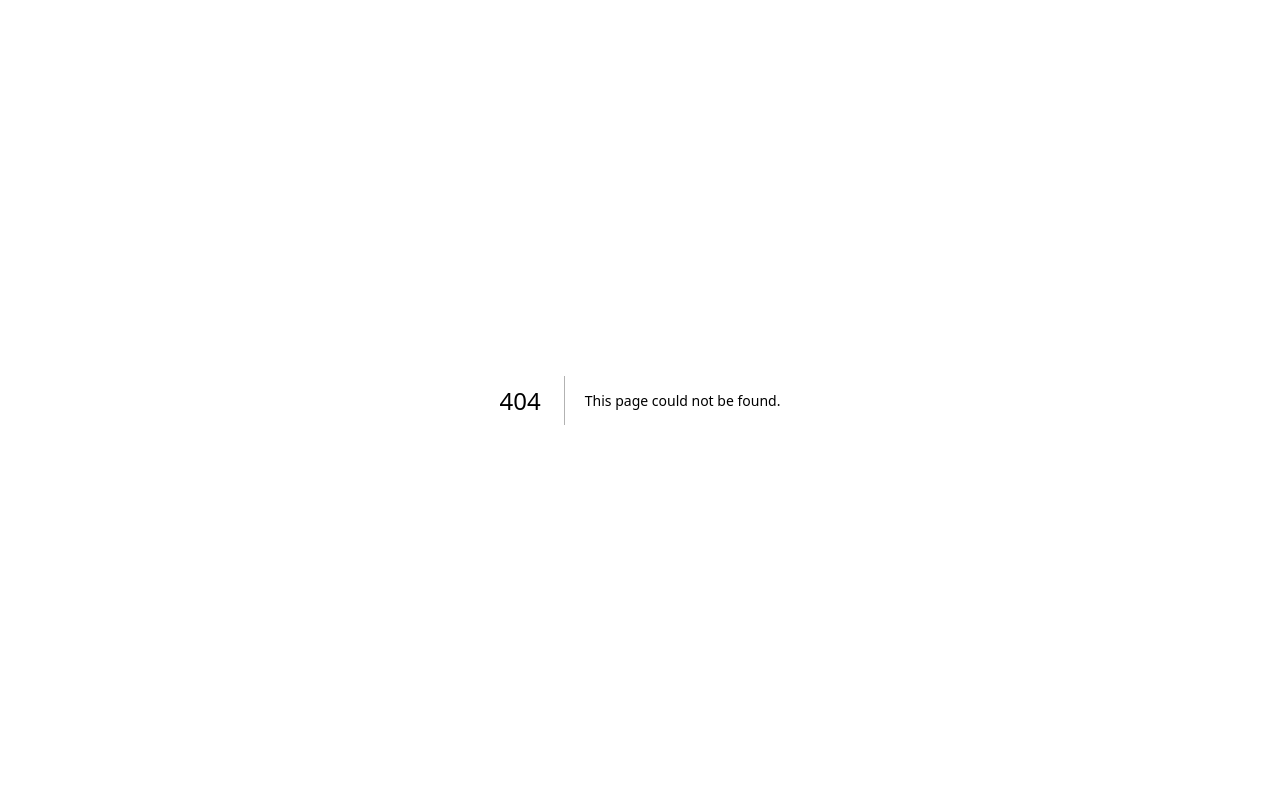
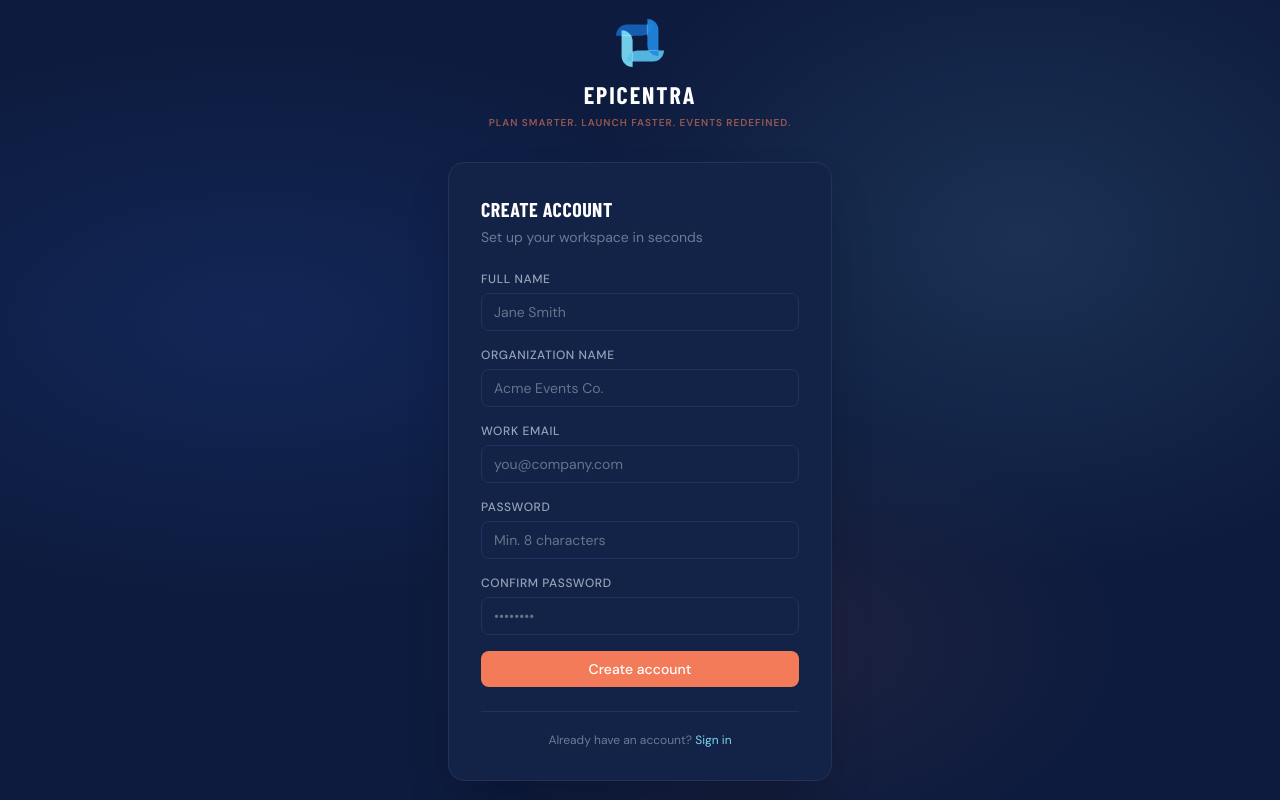
Before and after one commit to yvj6vnzvx4-lgtm/EpicenTra, a Next.js app: page /register in a window 1280 px wide. Before the commit this address had no page. Built offline with nearby package versions, Linux system fonts and the light colour scheme; a web font is replaced by a local one.

Commit message:
Add user regristration with org creation and auto sign-in

```diff
--- a/app/(auth)/login/page.tsx
+++ b/app/(auth)/login/page.tsx
@@ -3,6 +3,7 @@
 import { useState, useRef } from "react";
 import { signIn } from "next-auth/react";
 import { useRouter } from "next/navigation";
+import Link from "next/link";
 import { Input } from "@/components/ui/input";
 import { Button } from "@/components/ui/button";
 import { ChevronDown } from "lucide-react";
@@ -244,6 +245,16 @@ export default function LoginPage() {
             </Button>
           </form>
 
+          {/* Create account link */}
+          <div className="mt-4 text-center">
+            <p className="text-xs text-[#6B7A99]">
+              New here?{" "}
+              <Link href="/register" className="text-brand-cyan hover:text-white transition-colors">
+                Create an account
+              </Link>
+            </p>
+          </div>
+
           {/* Demo credentials */}
           <div className="mt-6 pt-5 border-t border-navy-700">
             <p className="text-xs text-[#6B7A99] mb-3 font-medium uppercase tracking-wider">
--- /dev/null
+++ b/app/(auth)/register/page.tsx
@@ -0,0 +1,181 @@
+"use client";
+
+import { useState } from "react";
+import { signIn } from "next-auth/react";
+import { useRouter } from "next/navigation";
+import Link from "next/link";
+import { Input } from "@/components/ui/input";
+import { Button } from "@/components/ui/button";
+
+const BrandMark = ({ className }: { className?: string }) => (
+  <svg viewBox="0 0 520 521" className={className} fill="none" xmlns="http://www.w3.org/2000/svg">
+    <path d="M0 181C0 114.726 53.7258 61 120 61H400V61C400 127.274 346.274 181 280 181H0V181Z" fill="#1565C0" fillOpacity="0.9"/>
+    <path d="M180 521C113.726 521 60 467.274 60 401L60 121C126.274 121 180 174.726 180 241V521Z" fill="#7CE1FB" fillOpacity="0.9"/>
+    <path d="M120 461C120 394.726 173.726 341 240 341H520C520 407.274 466.274 461 400 461H120Z" fill="#5BC5F2" fillOpacity="0.9"/>
+    <path d="M460 401C393.726 401 340 347.274 340 281V0C406.274 0 460 53.7258 460 120V401Z" fill="#2089E1" fillOpacity="0.9"/>
+    <rect x="335" y="61" width="5" height="120" fill="white" fillOpacity="0.6"/>
+    <rect x="180" y="341" width="5" height="120" fill="white" fillOpacity="0.6"/>
+    <rect x="60" y="186" width="5" height="120" transform="rotate(-90 60 186)" fill="white" fillOpacity="0.6"/>
+    <rect x="340" y="341" width="5" height="120" transform="rotate(-90 340 341)" fill="white" fillOpacity="0.6"/>
+  </svg>
+);
+
+export default function RegisterPage() {
+  const router = useRouter();
+  const [form, setForm] = useState({ name: "", email: "", password: "", confirmPassword: "", orgName: "" });
+  const [error, setError] = useState("");
+  const [loading, setLoading] = useState(false);
+
+  function set(field: string) {
+    return (e: React.ChangeEvent<HTMLInputElement>) =>
+      setForm((f) => ({ ...f, [field]: e.target.value }));
+  }
+
+  async function handleSubmit(e: React.FormEvent) {
+    e.preventDefault();
+    setError("");
+
+    if (form.password !== form.confirmPassword) {
+      setError("Passwords do not match.");
+      return;
+    }
+
+    setLoading(true);
+
+    try {
+      const res = await fetch("/api/auth/register", {
+        method: "POST",
+        headers: { "Content-Type": "application/json" },
+        body: JSON.stringify({
+          name: form.name,
+          email: form.email,
+          password: form.password,
+          orgName: form.orgName,
+        }),
+      });
+
+      const data = await res.json();
+
+      if (!res.ok) {
+        setError(data.error || "Registration failed. Please try again.");
+        setLoading(false);
+        return;
+      }
+
+      // Auto sign-in after successful registration
+      const result = await signIn("credentials", {
+        email: form.email,
+        password: form.password,
+        redirect: false,
+      });
+
+      if (result?.error) {
+        router.push("/login");
+      } else {
+        router.push("/dashboard");
+        router.refresh();
+      }
+    } catch {
+      setError("Registration failed. Please try again.");
+      setLoading(false);
+    }
+  }
+
+  return (
+    <div className="min-h-screen bg-navy-900 mesh-blue flex flex-col items-center justify-center p-4 overflow-hidden">
+
+      {/* Brand header */}
+      <div className="flex flex-col items-center mb-8 select-none">
+        <BrandMark className="w-12 h-12" />
+        <p className="font-display font-black uppercase tracking-[0.08em] text-white text-2xl mt-3">
+          EpicenTra
+        </p>
+        <p className="text-brand-coral font-semibold tracking-widest uppercase text-[10px] mt-1 opacity-60">
+          Plan Smarter. Launch Faster. Events Redefined.
+        </p>
+      </div>
+
+      {/* Register card */}
+      <div className="w-full max-w-sm">
+        <div className="bg-navy-800 rounded-2xl border border-navy-700 p-8 shadow-2xl">
+          <h1 className="font-display font-bold text-xl text-white mb-1 uppercase tracking-wide">
+            Create account
+          </h1>
+          <p className="text-[#6B7A99] text-sm mb-6">Set up your workspace in seconds</p>
+
+          <form onSubmit={handleSubmit} className="space-y-4">
+            <Input
+              id="name"
+              label="Full name"
+              type="text"
+              placeholder="Jane Smith"
+              value={form.name}
+              onChange={set("name")}
+              required
+              autoComplete="name"
+            />
+            <Input
+              id="orgName"
+              label="Organization name"
+              type="text"
+              placeholder="Acme Events Co."
+              value={form.orgName}
+              onChange={set("orgName")}
+              required
+              autoComplete="organization"
+            />
+            <Input
+              id="email"
+              label="Work email"
+              type="email"
+              placeholder="you@company.com"
+              value={form.email}
+              onChange={set("email")}
+              required
+              autoComplete="email"
+            />
+            <Input
+              id="password"
+              label="Password"
+              type="password"
+              placeholder="Min. 8 characters"
+              value={form.password}
+              onChange={set("password")}
+              required
+              autoComplete="new-password"
+            />
+            <Input
+              id="confirmPassword"
+              label="Confirm password"
+              type="password"
+              placeholder="••••••••"
+              value={form.confirmPassword}
+              onChange={set("confirmPassword")}
+              required
+              autoComplete="new-password"
+            />
+
+            {error && (
+              <p className="text-sm text-brand-red bg-red-500/10 border border-red-500/20 rounded-lg px-3 py-2">
+                {error}
+              </p>
+            )}
+
+            <Button type="submit" variant="primary" loading={loading} className="w-full mt-2">
+              Create account
+            </Button>
+          </form>
+
+          <div className="mt-6 pt-5 border-t border-navy-700 text-center">
+            <p className="text-xs text-[#6B7A99]">
+              Already have an account?{" "}
+              <Link href="/login" className="text-brand-cyan hover:text-white transition-colors">
+                Sign in
+              </Link>
+            </p>
+          </div>
+        </div>
+      </div>
+    </div>
+  );
+}
--- /dev/null
+++ b/app/api/auth/register/route.ts
@@ -0,0 +1,64 @@
+import { NextResponse } from "next/server";
+import bcrypt from "bcryptjs";
+import { prisma } from "@/lib/prisma";
+
+function slugify(name: string): string {
+  return name
+    .toLowerCase()
+    .trim()
+    .replace(/[^a-z0-9\s-]/g, "")
+    .replace(/\s+/g, "-")
+    .replace(/-+/g, "-");
+}
+
+async function uniqueSlug(base: string): Promise<string> {
+  let slug = slugify(base);
+  let suffix = 0;
+  while (true) {
+    const candidate = suffix === 0 ? slug : `${slug}-${suffix}`;
+    const existing = await prisma.organization.findUnique({ where: { slug: candidate } });
+    if (!existing) return candidate;
+    suffix++;
+  }
+}
+
+export async function POST(req: Request) {
+  try {
+    const { name, email, password, orgName } = await req.json();
+
+    if (!name || !email || !password || !orgName) {
+      return NextResponse.json({ error: "All fields are required." }, { status: 400 });
+    }
+
+    if (password.length < 8) {
+      return NextResponse.json({ error: "Password must be at least 8 characters." }, { status: 400 });
+    }
+
+    const existing = await prisma.user.findUnique({ where: { email } });
+    if (existing) {
+      return NextResponse.json({ error: "An account with that email already exists." }, { status: 409 });
+    }
+
+    const passwordHash = await bcrypt.hash(password, 12);
+    const slug = await uniqueSlug(orgName);
+
+    const user = await prisma.$transaction(async (tx) => {
+      const org = await tx.organization.create({
+        data: { name: orgName, slug },
+      });
+      return tx.user.create({
+        data: {
+          name,
+          email,
+          passwordHash,
+          role: "ADMIN",
+          organizationId: org.id,
+        },
+      });
+    });
+
+    return NextResponse.json({ id: user.id }, { status: 201 });
+  } catch {
+    return NextResponse.json({ error: "Registration failed. Please try again." }, { status: 500 });
+  }
+}
```
